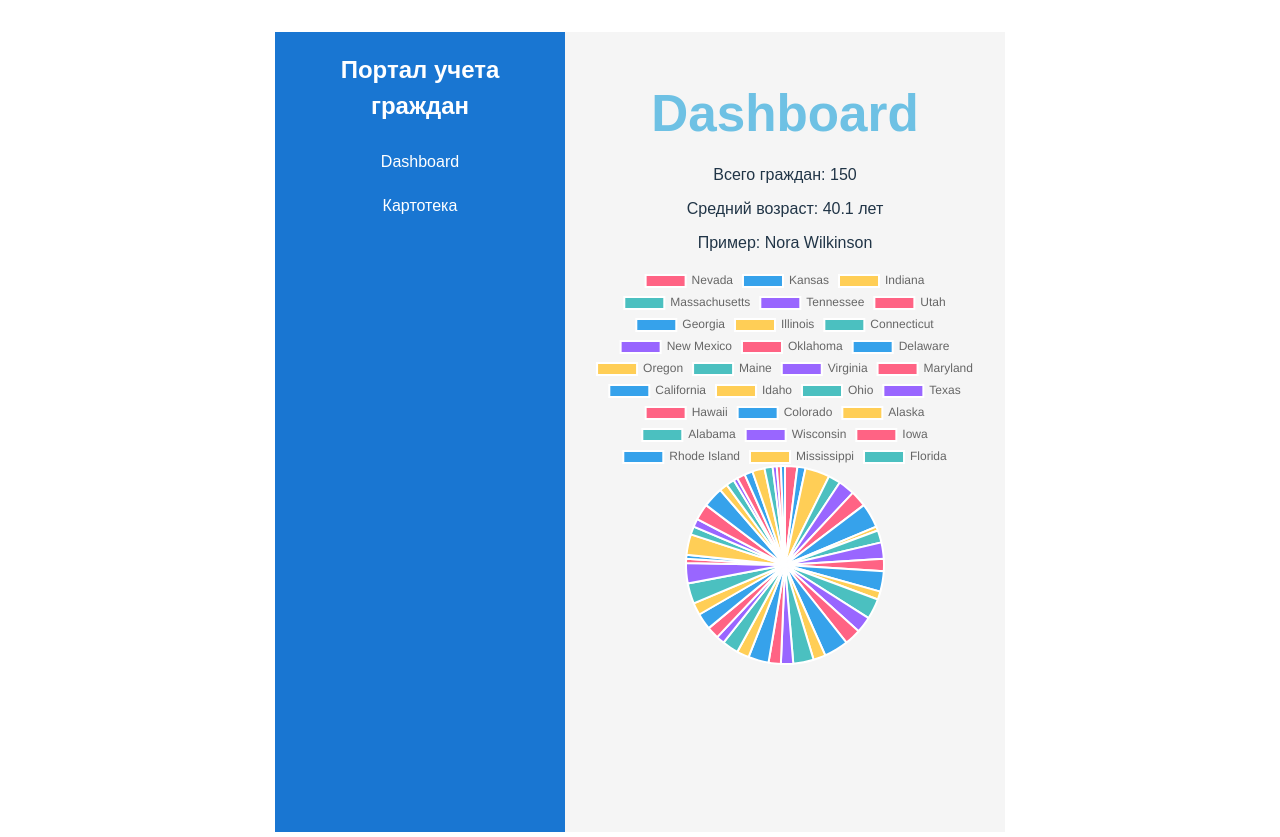
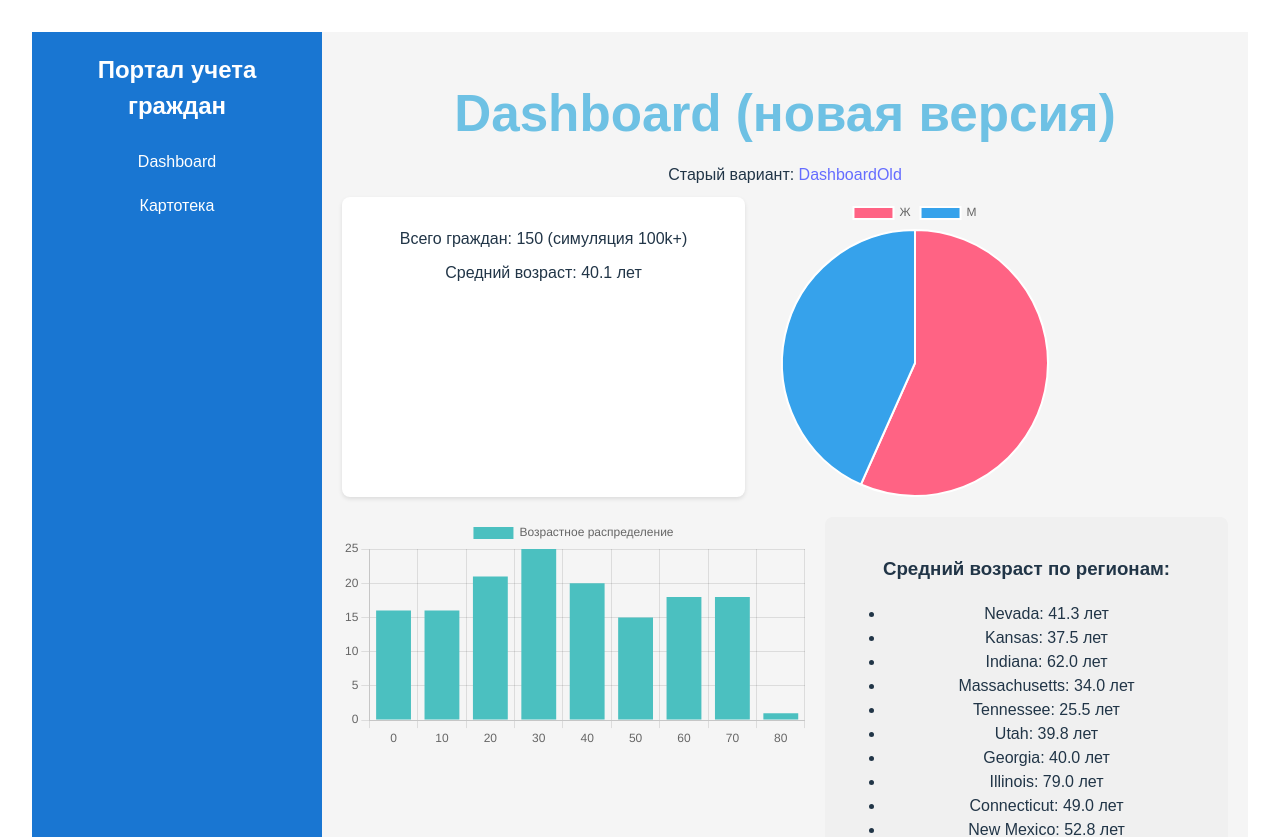
Before and after one commit to Andrest31/citizen-portal-test, a React (Vite) app: page /dashboard in a window 1280 px wide. Shown: the top 837 px of the page. Built offline with nearby package versions, Linux system fonts and the light colour scheme.

Commit message:
feat: Обновление контента

```diff
--- a/src/pages/Catalog.jsx
+++ b/src/pages/Catalog.jsx
@@ -5,6 +5,8 @@ function Catalog({ citizens }) {
   const [regionFilter, setRegionFilter] = useState('');
   const [genderFilter, setGenderFilter] = useState('');
   const [currentPage, setCurrentPage] = useState(1);
+  const [sortField, setSortField] = useState('');
+  const [sortOrder, setSortOrder] = useState('asc');
   const itemsPerPage = 10;
 
   const filteredCitizens = citizens.filter(c => {
@@ -14,12 +16,31 @@ function Catalog({ citizens }) {
     return nameMatch && regionMatch && genderMatch;
   });
 
-  const totalPages = Math.ceil(filteredCitizens.length / itemsPerPage);
+  const sortedCitizens = [...filteredCitizens].sort((a, b) => {
+    if (!sortField) return 0;
+    const aValue = a[sortField];
+    const bValue = b[sortField];
+    if (aValue < bValue) return sortOrder === 'asc' ? -1 : 1;
+    if (aValue > bValue) return sortOrder === 'asc' ? 1 : -1;
+    return 0;
+  });
+
+  const totalPages = Math.ceil(sortedCitizens.length / itemsPerPage);
   const startIndex = (currentPage - 1) * itemsPerPage;
-  const paginatedCitizens = filteredCitizens.slice(startIndex, startIndex + itemsPerPage);
+  const paginatedCitizens = sortedCitizens.slice(startIndex, startIndex + itemsPerPage);
 
   const uniqueRegions = [...new Set(citizens.map(c => c.region))];
   const uniqueGenders = ['М', 'Ж'];
+
+  const handleSort = (field) => {
+    if (sortField === field) {
+        setSortOrder(sortOrder === 'asc' ? 'desc' : 'asc');
+      } else {
+        setSortField(field);
+        setSortOrder('asc');
+      }
+      setCurrentPage(1);
+    };
 
   return (
     <div>
@@ -53,9 +74,16 @@ function Catalog({ citizens }) {
       <table style={{ width: '100%', borderCollapse: 'collapse' }}>
         <thead>
           <tr style={{ background: '#1976d2', color: 'white' }}>
-            <th style={{ padding: '10px', border: '1px solid #ddd' }}>ФИО</th>
-            <th style={{ padding: '10px', border: '1px solid #ddd' }}>Дата рождения</th>
-            <th style={{ padding: '10px', border: '1px solid #ddd' }}>Регион</th>
+            <th style={{ padding: '10px', border: '1px solid #ddd', cursor: 'pointer' }} onClick={() => handleSort('fullName')}>
+              ФИО {sortField === 'fullName' && (sortOrder === 'asc' ? '↑' : '↓')}
+            </th>
+            <th style={{ padding: '10px', border: '1px solid #ddd', cursor: 'pointer' }} onClick={() => handleSort('birthDate')}>
+              Дата рождения {sortField === 'birthDate' && (sortOrder === 'asc' ? '↑' : '↓')}
+            </th>
+            <th style={{ padding: '10px', border: '1px solid #ddd', cursor: 'pointer' }} onClick={() => handleSort('region')}>
+              Регион {sortField === 'region' && (sortOrder === 'asc' ? '↑' : '↓')}
+            </th>
+            <th style={{ padding: '10px', border: '1px solid #ddd' }}>СНИЛС</th>
           </tr>
         </thead>
         <tbody>
@@ -64,6 +92,7 @@ function Catalog({ citizens }) {
               <td style={{ padding: '10px', border: '1px solid #ddd' }}>{c.fullName}</td>
               <td style={{ padding: '10px', border: '1px solid #ddd' }}>{c.birthDate}</td>
               <td style={{ padding: '10px', border: '1px solid #ddd' }}>{c.region}</td>
+              <td style={{ padding: '10px', border: '1px solid #ddd' }}>{c.snils}</td>
             </tr>
           ))}
         </tbody>
--- a/src/pages/Dashboard.jsx
+++ b/src/pages/Dashboard.jsx
@@ -1,33 +1,71 @@
-import { Pie } from 'react-chartjs-2';
-import { Chart as ChartJS, ArcElement, Tooltip, Legend } from 'chart.js';
+import { Pie, Bar } from 'react-chartjs-2';
+import { Chart as ChartJS, ArcElement, BarElement, CategoryScale, LinearScale, Tooltip, Legend } from 'chart.js';
 
-// Регистрация компонентов Chart.js
-ChartJS.register(ArcElement, Tooltip, Legend);
+ChartJS.register(ArcElement, BarElement, CategoryScale, LinearScale, Tooltip, Legend);
 
 function Dashboard({ citizens }) {
   const total = citizens.length;
-  const avgAge = citizens.reduce((sum, c) => sum + new Date().getFullYear() - new Date(c.birthDate).getFullYear(), 0) / total;
+  const avgAge = citizens.reduce((sum, c) => sum + (new Date().getFullYear() - new Date(c.birthDate).getFullYear()), 0) / total;
+  const genderCounts = citizens.reduce((acc, c) => {
+    acc[c.gender] = (acc[c.gender] || 0) + 1;
+    return acc;
+  }, {});
   const regionCounts = citizens.reduce((acc, c) => {
     acc[c.region] = (acc[c.region] || 0) + 1;
     return acc;
   }, {});
+  const ageDistribution = citizens.reduce((acc, c) => {
+    const age = new Date().getFullYear() - new Date(c.birthDate).getFullYear();
+    acc[Math.floor(age / 10) * 10] = (acc[Math.floor(age / 10) * 10] || 0) + 1;
+    return acc;
+  }, {});
+  const avgAgeByRegion = Object.fromEntries(
+    Object.keys(regionCounts).map(region => [
+      region,
+      citizens.filter(c => c.region === region).reduce((sum, c) => sum + (new Date().getFullYear() - new Date(c.birthDate).getFullYear()), 0) / regionCounts[region]
+    ])
+  );
 
   const pieData = {
-    labels: Object.keys(regionCounts),
+    labels: Object.keys(genderCounts),
     datasets: [{
-      data: Object.values(regionCounts),
-      backgroundColor: ['#FF6384', '#36A2EB', '#FFCE56', '#4BC0C0', '#9966FF'],
+      data: Object.values(genderCounts),
+      backgroundColor: ['#FF6384', '#36A2EB'],
+    }],
+  };
+
+  const barData = {
+    labels: Object.keys(ageDistribution),
+    datasets: [{
+      label: 'Возрастное распределение',
+      data: Object.values(ageDistribution),
+      backgroundColor: '#4BC0C0',
     }],
   };
 
   return (
     <div>
-      <h1>Dashboard</h1>
-      <p>Всего граждан: {total}</p>
-      <p>Средний возраст: {avgAge.toFixed(1)} лет</p>
-      <p>Пример: {citizens[0]?.fullName || 'Нет данных'}</p>
-      <div style={{ width: '400px', height: '400px' }}>
-        <Pie data={pieData} />
+      <h1>Dashboard (новая версия)</h1>
+      <p>Старый вариант: <a href="/dashboard-old">DashboardOld</a></p>
+      <div style={{ display: 'flex', gap: '20px', flexWrap: 'wrap' }}>
+        <div style={{ background: '#fff', padding: '20px', borderRadius: '8px', boxShadow: '0 2px 4px rgba(0,0,0,0.1)', flex: '1 1 200px' }}>
+          <p>Всего граждан: {total} (симуляция 100k+)</p>
+          <p>Средний возраст: {avgAge.toFixed(1)} лет</p>
+        </div>
+        <div style={{ width: '300px', height: '300px', flex: '1 1 300px' }}>
+          <Pie data={pieData} />
+        </div>
+        <div style={{ width: '400px', height: '300px', flex: '1 1 400px' }}>
+          <Bar data={barData} />
+        </div>
+        <div style={{ flex: '1 1 300px', background: '#f0f0f0', padding: '20px', borderRadius: '8px' }}>
+          <h3>Средний возраст по регионам:</h3>
+          <ul>
+            {Object.entries(avgAgeByRegion).map(([region, age]) => (
+              <li key={region}>{region}: {age.toFixed(1)} лет</li>
+            ))}
+          </ul>
+        </div>
       </div>
     </div>
   );
```
